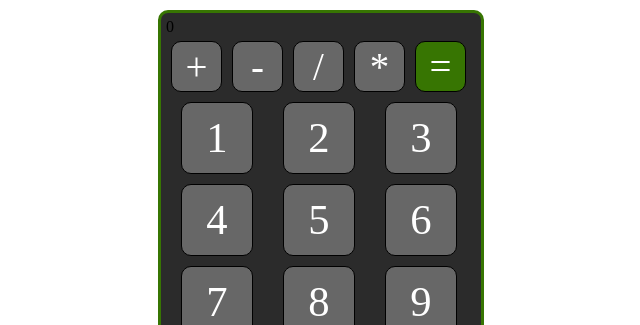
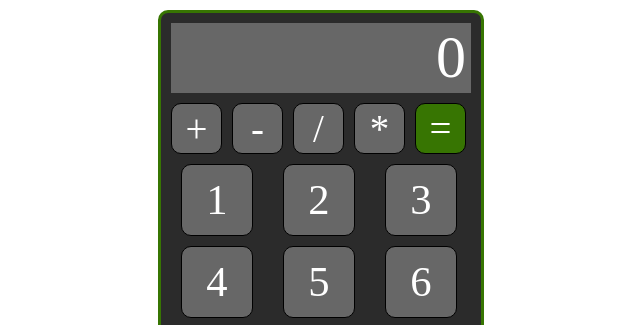
Before and after one commit to matt-shuler/calculator, a website: page Index.html in a window 1280 px wide. Shown: the top 325 px of the page, without its empty margins (319-959 px from the left). Drawn offline with nearby package versions, Linux system fonts and the light colour scheme.

Commit message:
Update style.css

```diff
--- a/style.css
+++ b/style.css
@@ -12,7 +12,7 @@
     border-radius: 10px;
 }
 
-#totaldiv {
+#total {
     height: 70px;
     width: 290px;
     margin: 5px;
```
